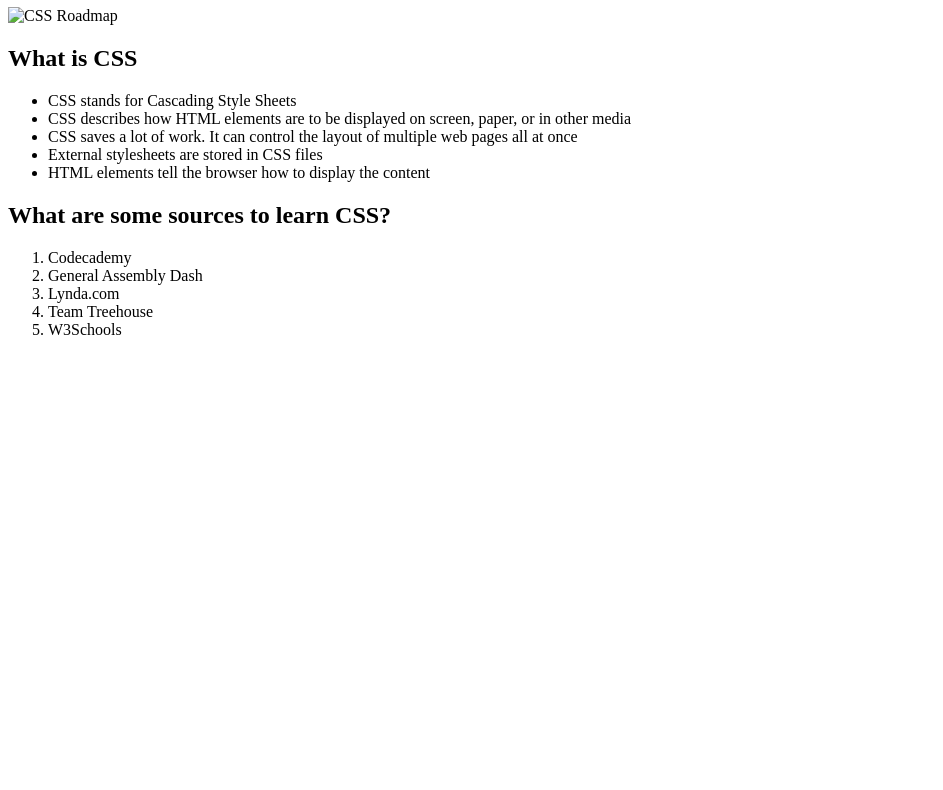
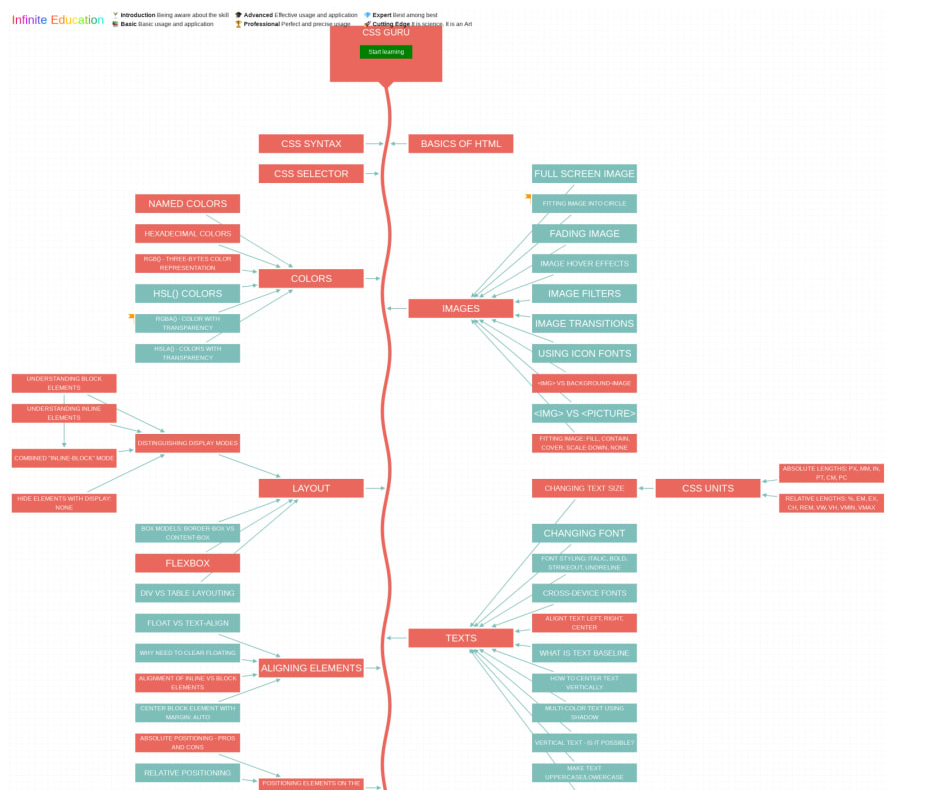
Before and after one commit to BeneiElohim/programming-lang-roadmap, a plain HTML site: page Languages/css.html in a window 1280 px wide. Shown: the part 73-863 px from the top of the page, without its empty margins (0-943 px from the left). Before the commit the page ends 800 px from the top, so only its background shows below. Drawn offline with Linux system fonts and the light colour scheme.

Commit message:
fixed the wrong extension on CSS image

```diff
--- a/Languages/css.html
+++ b/Languages/css.html
@@ -10,7 +10,7 @@
     <h1>
         css
     </h1>
-    <img src="./css.html" alt="CSS Roadmap">
+    <img src="./CSS.jpeg" alt="CSS Roadmap">
     <h2>What is CSS</h2>
     <ul>
         <li>CSS stands for Cascading Style Sheets</li>
```
